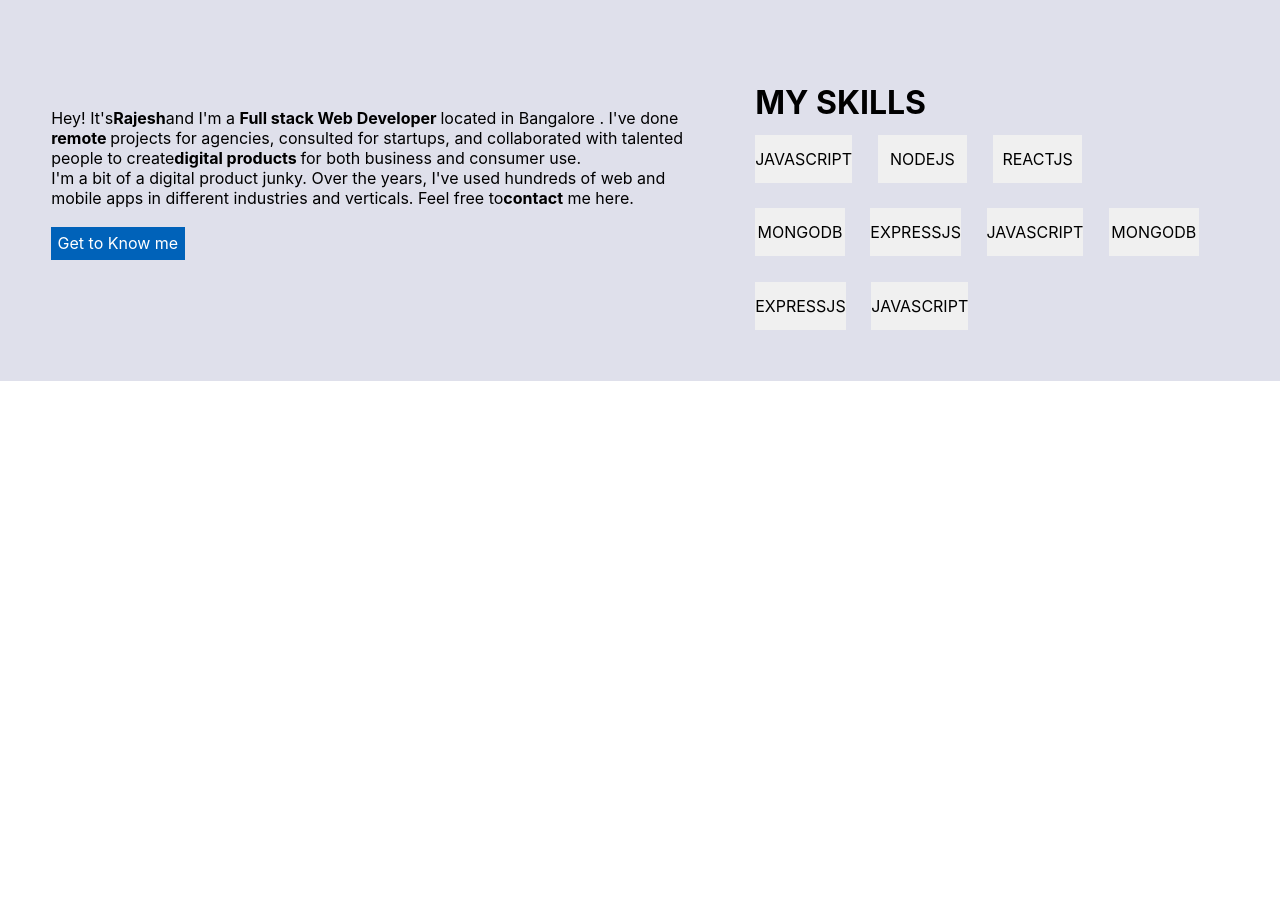
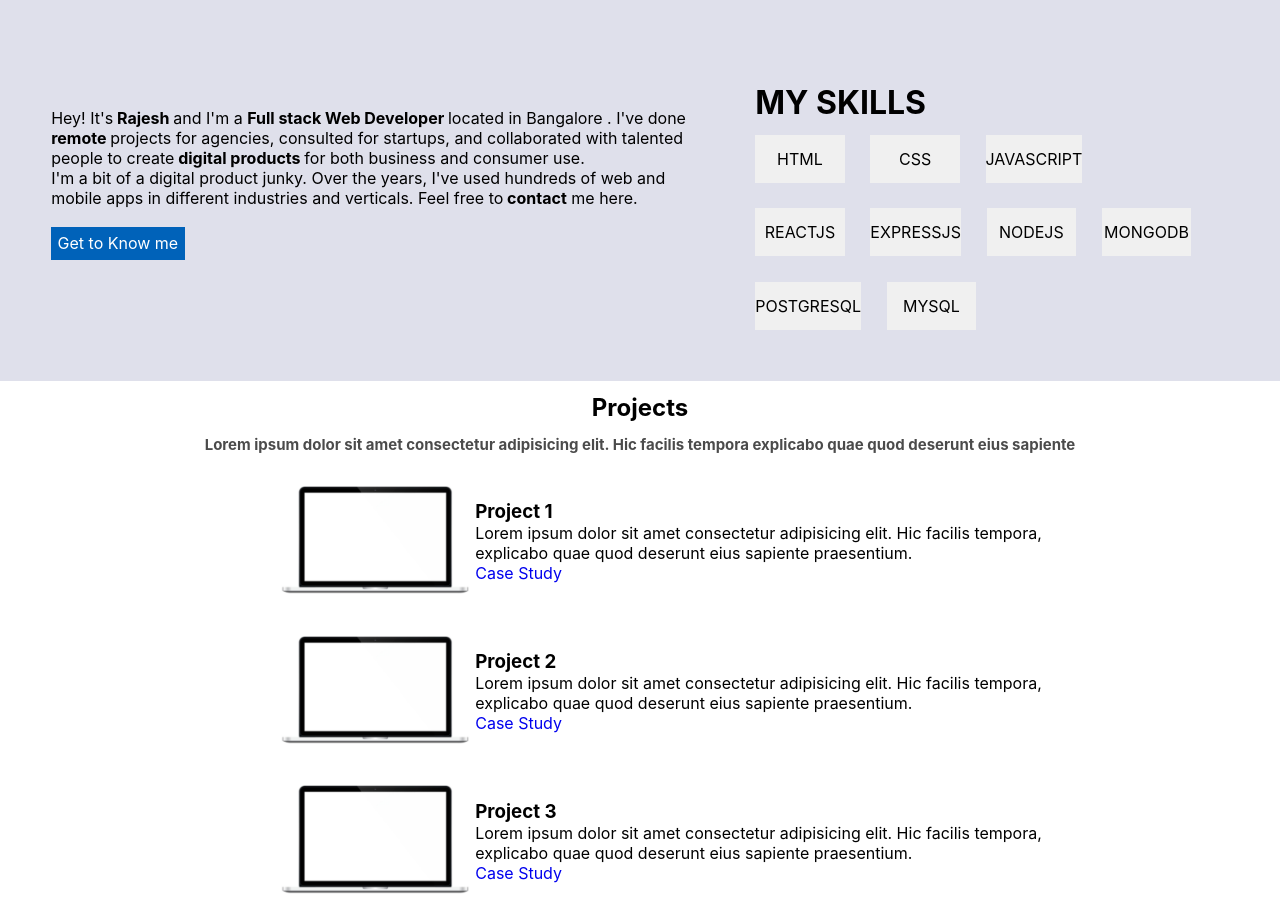
Before and after one commit to rajeshmn47/portfolio, a React (Create React App) app: page / in a window 1280 px wide. Shown: the part 860-1776 px from the top of the page. Before the commit the page ends 1241 px from the top, so only its background shows below. Built offline with nearby package versions, Linux system fonts and the light colour scheme.

Commit message:
second commit

```diff
--- a/src/App.css
+++ b/src/App.css
@@ -1,6 +1,9 @@
 *{
   margin: 0;
   padding: 0;
+}
+a{
+  text-decoration: none;
 }
 .skills{
   display: flex;
@@ -128,3 +131,37 @@ height: 20vmax;
   justify-content: center;
   padding-top: 2vmax;
 }
+.heading{
+  display: flex;
+flex-direction: column;
+justify-content: center;
+align-items: center;
+margin-top: 1vmax;
+}
+.main-container{
+  display:flex;
+  flex-direction: column;
+  justify-content: center;
+  align-items: center;
+
+}
+.heading-sec__sub{
+  font-size:15px;
+  opacity: 0.7;
+  margin: 1vmax 2vmax;
+}
+.projects__content{
+  display: flex;
+flex-direction: column;
+}
+.projects__row{
+  display: flex;
+  justify-content:space-between;
+  margin: 1vmax 2vmax;
+  align-items: center;
+  width: 60vw;
+  margin-left: 5vmax;
+}
+.projects__row-content-desc{
+
+}
--- a/src/App.js
+++ b/src/App.js
@@ -1,5 +1,6 @@
 import './App.css';
 import logo from './images/book.jpg'
+import laptop from './images/laptop.jpeg'
 import GitHubIcon from '@material-ui/icons/GitHub';
 import FacebookIcon from '@material-ui/icons/Facebook';
 import LinkedInIcon from '@material-ui/icons/LinkedIn';
@@ -23,7 +24,7 @@ function App() {
     <div className='about'>
     <div className='socialmedia'>
       <ul><li> <a href='https://www.github.com/rajeshmn47'><GitHubIcon/></a></li>
-      <li> <a><TwitterIcon/></a></li>
+      <li> <a href='https://www.twitter.com/rajeshmn47'><TwitterIcon/></a></li>
       <li> <a><LinkedInIcon/></a></li>
       <li> <a><InstagramIcon/></a></li>
       <li> <a><FacebookIcon/></a></li>
@@ -47,20 +48,20 @@ function App() {
       <div className='leftskillstitle'>
       <p class="about__content-details-para">
             Hey! It's
-            <strong>Rajesh</strong>
+            <strong> Rajesh </strong>
             and I'm a <strong> Full stack Web Developer </strong> located in Bangalore
             . I've done
             <strong> remote </strong>
             projects for agencies, consulted for startups, and collaborated with
             talented people to create
-            <strong>digital products </strong>
+            <strong> digital products </strong>
             for both business and consumer use.
           </p>
           <p class="about__content-details-para">
             I'm a bit of a digital product junky. Over the years, I've used
             hundreds of web and mobile apps in different industries and
             verticals. Feel free to
-            <strong>contact</strong> me here.
+            <strong> contact</strong> me here.
           </p>
           <div className='gettoknow'>
           <a href="./#contact" class="btncontact"
@@ -71,24 +72,111 @@ function App() {
     <div className='skillstitle'><h1>MY SKILLS</h1></div>
     <div className='skills'>
       <div className='row'>
+<div className='skill'>HTML</div>
+<div className='skill'>CSS</div>
 <div className='skill'>JAVASCRIPT</div>
-<div className='skill'>NODEJS</div>
-<div className='skill'>REACTJS</div>
 </div>
 <div className='row'>
-<div className='skill'>MONGODB</div>
+<div className='skill'>REACTJS</div>
 <div className='skill'>EXPRESSJS</div>
-<div className='skill'>JAVASCRIPT</div>
+<div className='skill'>NODEJS</div>
 <div className='skill'>MONGODB</div>
 </div>
 <div className='row'>
-<div className='skill'>EXPRESSJS</div>
-<div className='skill'>JAVASCRIPT</div>
+<div className='skill'>POSTGRESQL</div>
+<div className='skill'>MYSQL</div>
 </div>
 </div>
 
     </div>
     </div>
+    <section id="projects" class="projects sec-pad">
+  <div class="main-container">
+    <h2 class="heading heading-sec heading-sec__mb-bg">
+      <span class="heading-sec__main">Projects</span>
+      <span class="heading-sec__sub">
+        Lorem ipsum dolor sit amet consectetur adipisicing elit. Hic facilis
+        tempora explicabo quae quod deserunt eius sapiente
+      </span>
+    </h2>
+
+    <div class="projects__content">
+      <div class="projects__row">
+        <div class="projects__row-img-cont">
+          <img
+            src={laptop}
+            alt="Software Screenshot"
+            class="projects__row-img"
+            loading="lazy"
+            width='200'
+          />
+        </div>
+        <div class="projects__row-content">
+          <h3 class="projects__row-content-title">Project 1</h3>
+          <p class="projects__row-content-desc">
+            Lorem ipsum dolor sit amet consectetur adipisicing elit. Hic facilis
+            tempora, explicabo quae quod deserunt eius sapiente praesentium.
+          </p>
+          <a
+            href="./project-1.html"
+            class="btn btn--med btn--theme dynamicBgClr"
+            target="_blank"
+            >Case Study</a
+          >
+        </div>
+      </div>
+      <div class="projects__row">
+        <div class="projects__row-img-cont">
+          <img
+            src={laptop}
+            alt="Software Screenshot"
+            class="projects__row-img"
+            loading="lazy"
+            width='200'
+          />
+        </div>
+        <div class="projects__row-content">
+          <h3 class="projects__row-content-title">Project 2</h3>
+          <p class="projects__row-content-desc">
+            Lorem ipsum dolor sit amet consectetur adipisicing elit. Hic facilis
+            tempora, explicabo quae quod deserunt eius sapiente praesentium.
+          </p>
+          <a
+            href="./project-2.html"
+            class="btn btn--med btn--theme dynamicBgClr"
+            target="_blank"
+            >Case Study</a
+          >
+        </div>
+      </div>
+      <div class="projects__row">
+        <div class="projects__row-img-cont">
+          <img
+            src={laptop}
+            alt="Software Screenshot"
+            class="projects__row-img"
+            loading="lazy"
+            width='200'
+          />
+        </div>
+        <div class="projects__row-content">
+          <h3 class="projects__row-content-title">Project 3</h3>
+          <p class="projects__row-content-desc">
+            Lorem ipsum dolor sit amet consectetur adipisicing elit. Hic facilis
+            tempora, explicabo quae quod deserunt eius sapiente praesentium.
+          </p>
+          <a
+            href="./project-3.html"
+            class="btn btn--med btn--theme dynamicBgClr"
+            target="_blank"
+            >Case Study</a
+          >
+        </div>
+      </div>
+    </div>
+  </div>
+</section>
+
     </>
 
   )
```
Also changed, not shown: src/images/laptop.jpeg (added).
